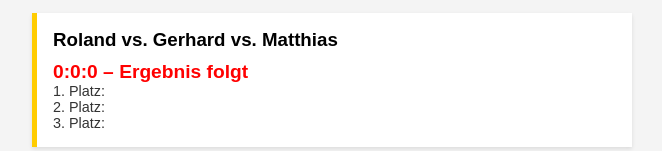
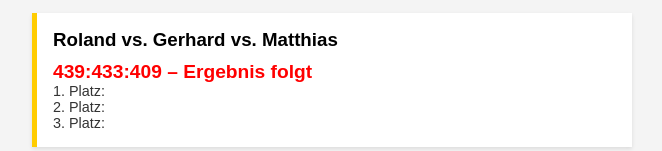
Before and after one commit to tsv-ug-kegeln/pokalkegeln-2025, a plain HTML site: page index.html in a window 1280 px wide. Shown: the part 1526-1677 px from the top of the page, without its empty margins (308-970 px from the left). Drawn offline with Linux system fonts and the light colour scheme.

Commit message:
Update index.html

```diff
--- a/index.html
+++ b/index.html
@@ -111,7 +111,7 @@
     ];
 
     const round4Final = [
-      { player1: "Roland", player2: "Gerhard", player3: "Matthias", result: "0:0:0   Sieger*in: " }
+      { player1: "Roland", player2: "Gerhard", player3: "Matthias", result: "439:433:409   Sieger*in: Roland" }
     ];
 
     function renderMatchList(containerId, matches) {
```
